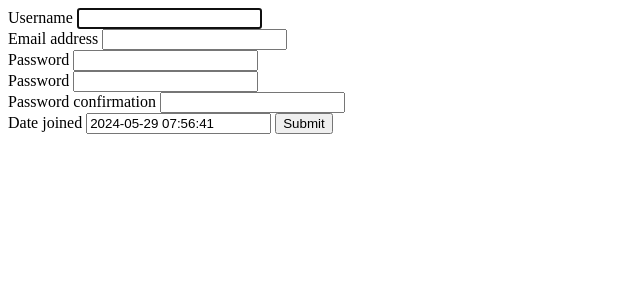
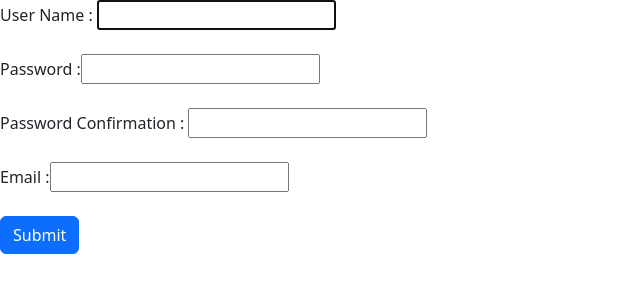
Before and after one commit to MariamHasanat/Course_System, a Django app: page /signup/ in a window 1280 px wide. Shown: the top 300 px of the page, without its empty margins (0-640 px from the left). Run offline with Django 5.2, Linux system fonts and the light colour scheme.

Commit message:
successfully signup to the course

```diff
--- a/bookstore/forms.py
+++ b/bookstore/forms.py
@@ -13,5 +13,5 @@ class CourseForm(forms.ModelForm):
 
 class CreateNewUser(UserCreationForm):
     class Meta:
-        model =User
-        fields ='__all__'
+        model = User
+        fields = ['username', 'password1', 'password2', 'email']
--- a/bookstore/models.py
+++ b/bookstore/models.py
@@ -8,7 +8,8 @@ class Student(models.Model):
     name = models.CharField( max_length=90, null=True)
     email= models.EmailField( max_length=90, null=True)
     password = models.CharField(max_length=50, null=True)
-
+    user = models.OneToOneField(User, on_delete=models.CASCADE, null=True)
+    is_active = models.BooleanField(default=True)
     def __str__(self):
         return self.name
 
--- a/bookstore/templates/bookstore/signup.html
+++ b/bookstore/templates/bookstore/signup.html
@@ -1,24 +1,34 @@
+<head>
+  <meta charset="UTF-8">
+  <meta name="viewport" content="width=device-width, initial-scale=1.0">
+  <title>Document</title>
+  <link href="https://cdn.jsdelivr.net/npm/bootstrap@5.3.3/dist/css/bootstrap.min.css" rel="stylesheet" integrity="sha384-QWTKZyjpPEjISv5WaRU9OFeRpok6YctnYmDr5pNlyT2bRjXh0JMhjY6hW+ALEwIH" crossorigin="anonymous">
+  <script src="https://cdn.jsdelivr.net/npm/bootstrap@5.3.3/dist/js/bootstrap.bundle.min.js" integrity="sha384-YvpcrYf0tY3lHB60NNkmXc5s9fDVZLESaAA55NDzOxhy9GkcIdslK1eN7N6jIeHz" crossorigin="anonymous"></script>
 
-<form action="" method="POST">
-    {% csrf_token %}
-    {{form.username.label}}
-    {{form.username}}
-    <br>
-    {{form.email.label}}
-    {{form.email}}
-    <br>
-    {{form.password.label}}
-    {{form.password}}
-    <br>
-    {{form.password1.label}}
-    {{form.password1}}
-    <br>
-    {{form.password2.label}}
-    {{form.password2}}
-    <br>
-    {{form.date_joined.label}}
-    {{form.date_joined}}
+  <link rel="stylesheet" href="https://cdnjs.cloudflare.com/ajax/libs/font-awesome/6.5.2/css/all.min.css">
+  {% comment %} <link rel="stylesheet"  href="{% static 'css/main.css' %}"> {% endcomment %}
 
+</head>
+
+
+<form  method="POST">
+
+  {% csrf_token %}
+
+    <label for="">User Name :</label> {{form.username}}
+    <br />
+    <br />
+
+    <label for="">Password :</label>{{form.password1}}
+    <br />
+    <br />
+    <label for="">Password Confirmation :</label> {{form.password2}}
+    <br />
+    <br />
+    <label for="">Email :</label>{{form.email}}
+    <br />
+    <br />
     <button type="submit" class="btn btn-primary">Submit</button>
     {{form.errors}}
+
   </form>
--- a/bookstore/views.py
+++ b/bookstore/views.py
@@ -27,30 +27,33 @@ def course(request):
     course = Course.objects.all()
     return render(request, "bookstore/course.html", {"course":course})
 
+
 def login(request):
-        if request.method =='POST':
-            print("entered login function ")
-            username =request.POST.get('username')
-            password =request.POST.get('password')
-            user= authenticate(request, username=username , password= password)
-            if user is not None:
-                login(request, user)
-                return redirect('home')
-            else:
-                messages.info(request, "Credentails error")
-        context= {}
-        return render(request, "bookstore/login.html", context)
+    if request.method =='POST':
+        print("entered login function ")
+        username =request.POST.get('username')
+        password =request.POST.get('password')
+        user= authenticate(request, username=username , password= password)
+        if user is not None:
+            login(request, user)
+            return redirect('home')
+        else:
+            messages.info(request, "Credentails error")
+    context= {}
+    return render(request, "bookstore/login.html", context)
+
+
 
 def register(request):
         form = CreateNewUser()
         if request.method =='POST':
             form = CreateNewUser(request.POST)
             if form.is_valid():
-                user=form.save()
-                username= form.cleaned_data.get('username')
-                group= Group.objects.get(name="students")
-                user.groups.add(group)
-                messages.success(request, username +"created successfully")
-                return redirect('home')
+                form.save()
+                # username= form.cleaned_data.get('username')
+                # group= Group.objects.get(name="students")
+                # user.groups.add(group)
+                # messages.success(request, username +"created successfully")
+                return redirect('../home/')
         context= {'form':form}
-        return render(request, 'bookstore/signup.html', context)
+        return render(request, 'bookstore/signup.html', context=context)
```
Also changed, not shown: bookstore/migrations/0011_student_is_active_student_user.py (added), db.sqlite3.
